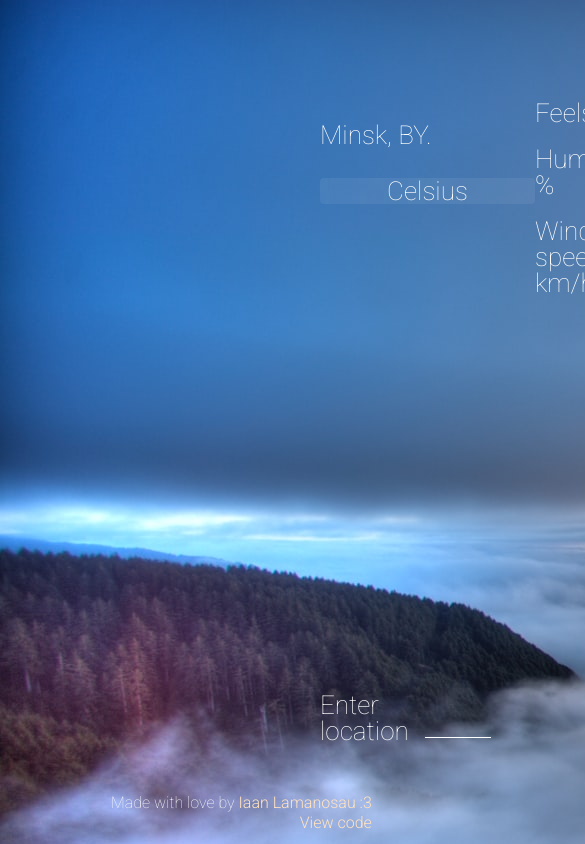
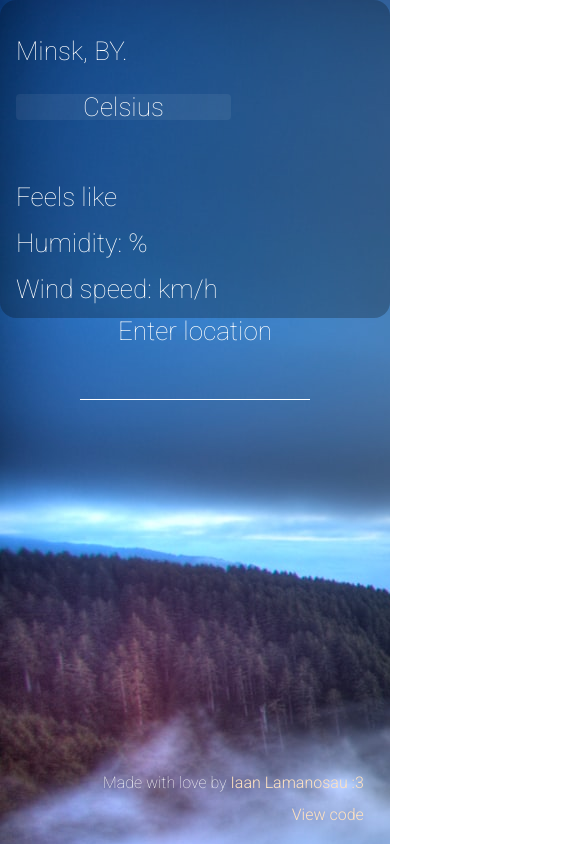
Before and after one commit to twentysixhugs/Weather-app, a plain HTML site: page index.html in a window 390 px wide. Shown: the top 844 px of the page, 585 px wide, since content can reach past the window. Drawn offline with Linux system fonts and the light colour scheme; no server answers.

Commit message:
Add responsiveness

```diff
--- a/style.css
+++ b/style.css
@@ -17,7 +17,7 @@ body {
 
 /* || Sitewide */
 
-.content {
+.root {
   --content-indent: 100px 320px;
   position: relative;
 
@@ -50,6 +50,12 @@ body {
 .data {
   display: flex;
   justify-content: space-between;
+
+  padding: 16px;
+  gap: 64px;
+
+  background: rgba(0, 0, 0, 0.131);
+  border-radius: 16px;
 }
 
 .data__weather {
@@ -100,9 +106,8 @@ body {
 }
 
 .search__input {
-  /* temporary */
   height: 40px;
-  width: 17vw;
+  width: 230px;
   padding: 4px;
 
   border-bottom: 1px solid rgb(255, 255, 255);
@@ -121,7 +126,8 @@ body {
   display: flex;
   flex-flow: column;
   align-items: flex-end;
-  gap: 4px;
+  gap: 16px;
+  padding: 8px;
   bottom: 0.5rem;
   right: 0.7rem;
   font-size: 16px;
@@ -132,3 +138,40 @@ body {
   font-weight: 300;
   color: rgb(255, 226, 192);
 }
+
+@media (max-width: 1200px) {
+  .root {
+    --content-indent: 100px 200px;
+  }
+}
+
+@media (max-width: 1000px) {
+  .root {
+    --content-indent: 100px 200px;
+  }
+
+  .data {
+    flex-flow: column;
+    padding: 16px;
+    gap: 64px;
+
+    background: rgba(0, 0, 0, 0.25);
+    border-radius: 16px;
+  }
+}
+
+@media (max-width: 900px) {
+  .root {
+    --content-indent: 100px 30px;
+  }
+}
+
+@media (max-width: 500px) {
+  .root {
+    --content-indent: 100px 20px;
+  }
+
+  .search {
+    flex-flow: column;
+  }
+}
```
